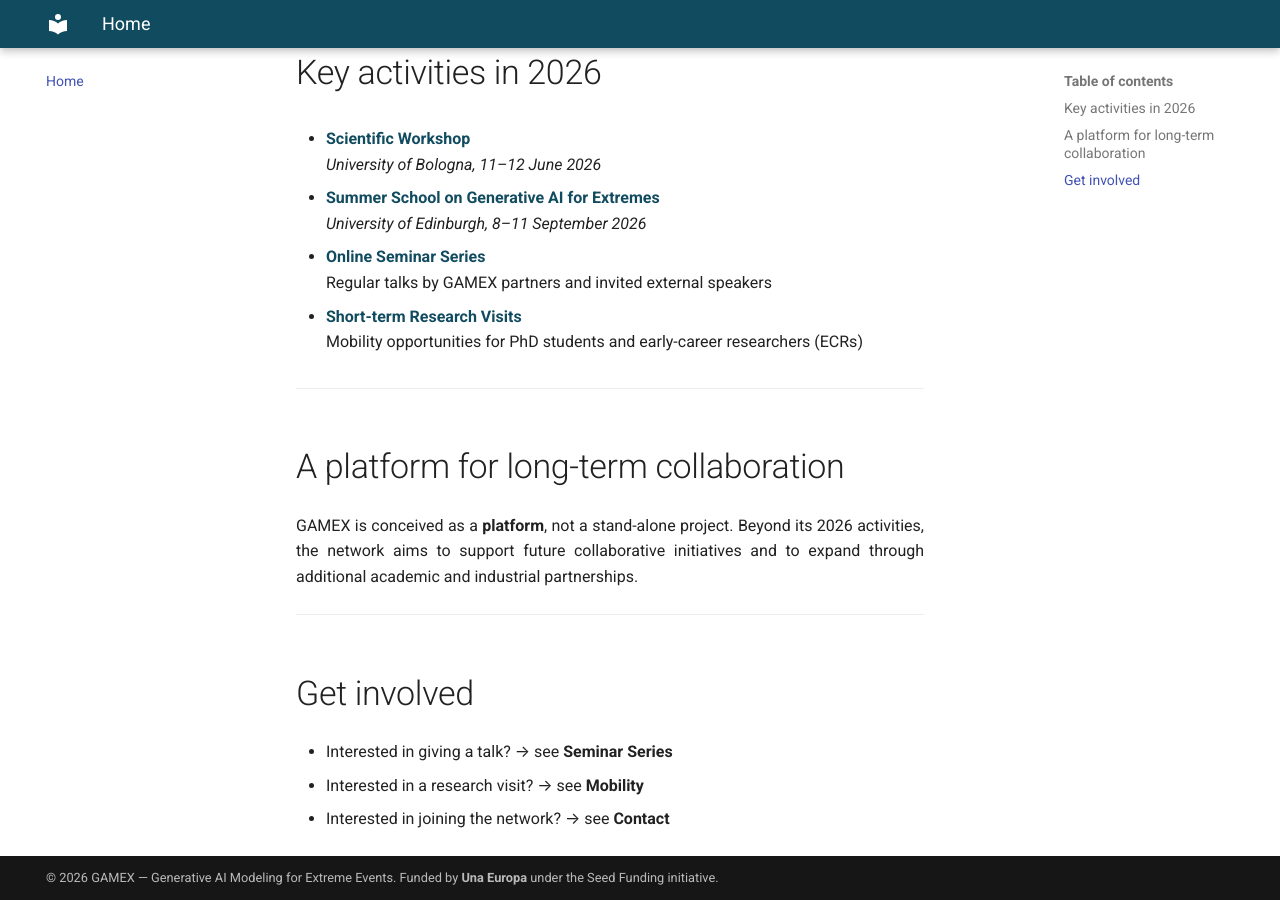
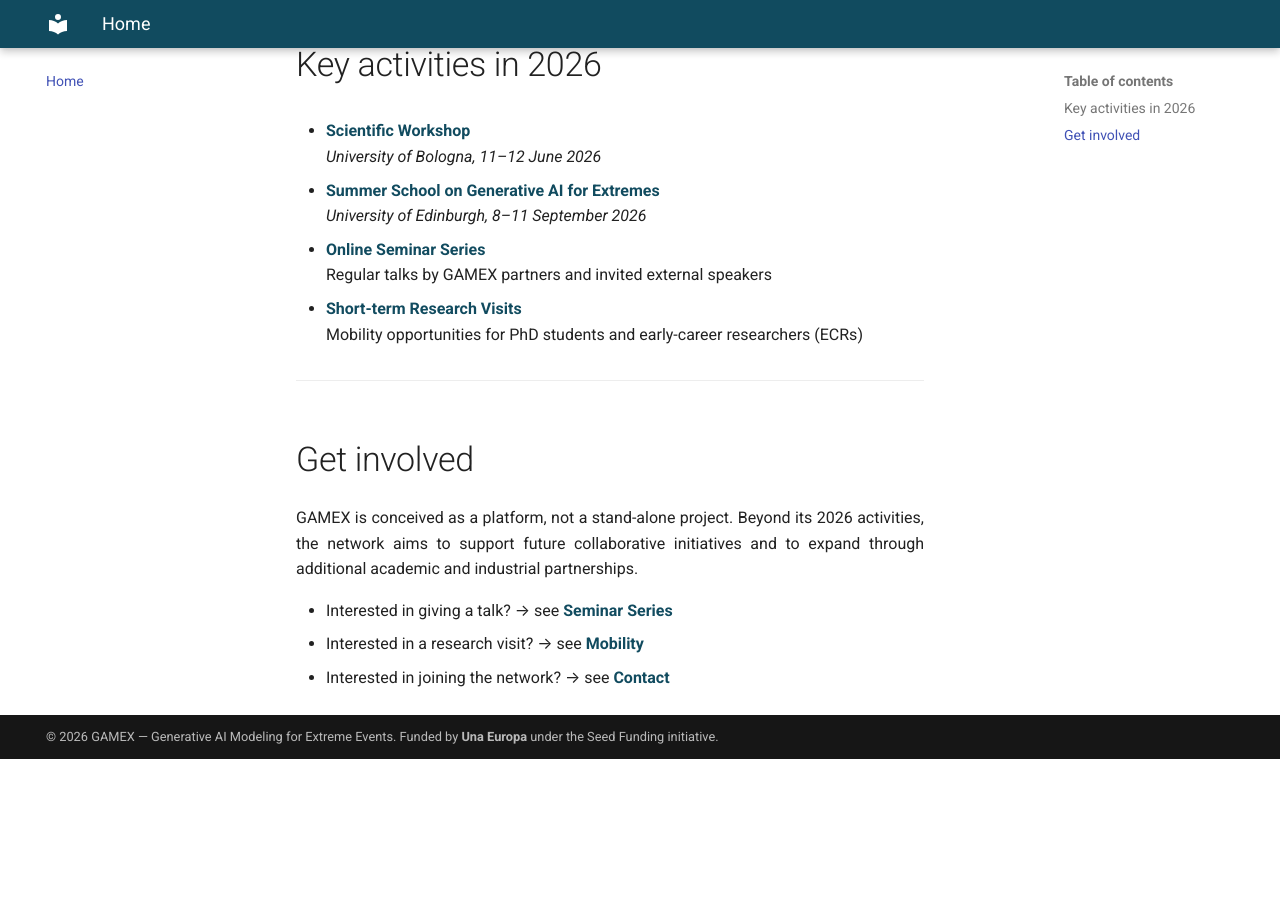
Before and after one commit to gamex-network/gamex-network.github.io, an MkDocs documentation site: the page built from docs/index.md, in a window 1280 px wide and 900 px high, scrolled down 949 px. Built offline with MkDocs 1.6.1 and Material for MkDocs 9.7.7, drawn with Linux system fonts in a browser that asks for light colours; after the commit the page ends 1708 px from its top, so only the background shows below that.

Commit message:
Update index.md

```diff
--- a/docs/index.md
+++ b/docs/index.md
@@ -2,7 +2,7 @@
 
 **Generative AI Modeling for Extreme Events: Statistical Foundations**, or simply **GAMEX**, is a [**Una Europa seed-funded initiative (2026)**](https://www.una-europa.eu/opportunities/seed-funding) that brings together researchers in statistics, machine learning, and data science to build an international research network at the interface of **Generative Artificial Intelligence (AI)** and **Extreme Value Theory (EVT)**, with the aim of developing reliable, interpretable, and scalable methods for modeling rare, high-impact events.
 
-![GAMEX overview](assets/GAMEX-project.jpg)
+![GAMEX overview](assets/GAMEX-project.jpg){: style="display:block; margin: 0 auto;" }
 
 ---
 
@@ -22,14 +22,9 @@
 
 ---
 
-## A platform for long-term collaboration
+## Get involved
+GAMEX is conceived as a platform, not a stand-alone project. Beyond its 2026 activities, the network aims to support future collaborative initiatives and to expand through additional academic and industrial partnerships.
 
-GAMEX is conceived as a **platform**, not a stand-alone project. Beyond its 2026 activities, the network aims to support future collaborative initiatives and to expand through additional academic and industrial partnerships.
-
----
-
-## Get involved
-
-- Interested in giving a talk? → see **Seminar Series**
-- Interested in a research visit? → see **Mobility**
-- Interested in joining the network? → see **Contact**
+- Interested in giving a talk? → see **[Seminar Series](seminars.md)**
+- Interested in a research visit? → see **[Mobility](mobility.md)**
+- Interested in joining the network? → see **[Contact](contact.md)**
```
